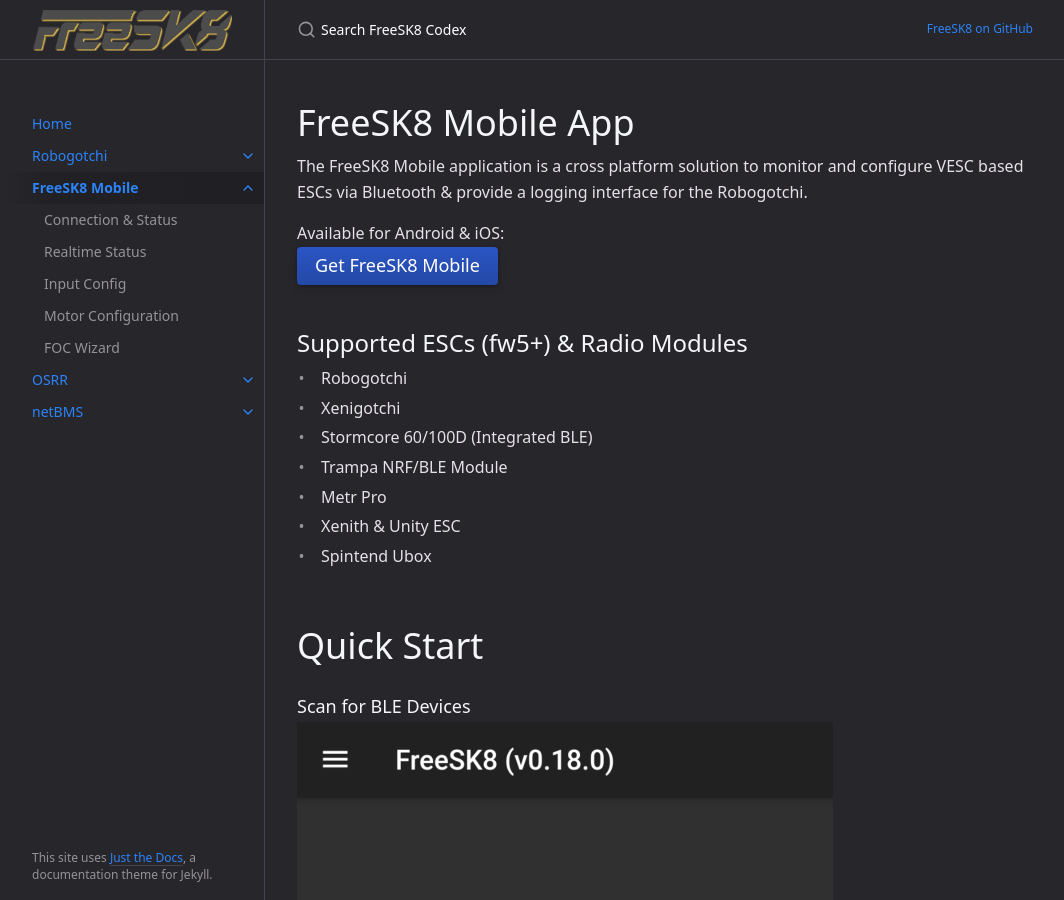
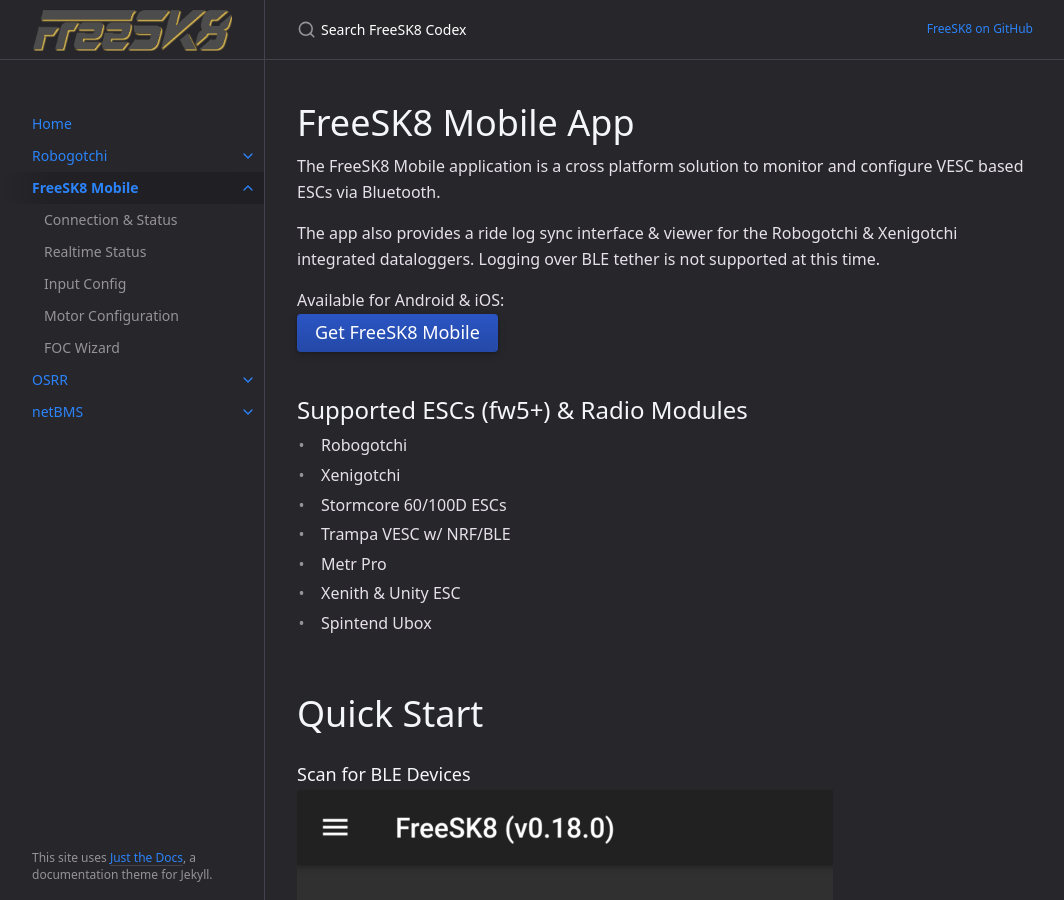
Before and after one commit to FreeSK8/codex, a Jekyll site: the page built from docs/freesk8-mobile/index.md, in a window 1280 px wide and 900 px high. Shown: the whole window, without its empty margins (107-1171 px from the left). Built offline with Jekyll 4.4.1, drawn with Linux system fonts in a browser that asks for light colours; some of the changed text lies outside the part shown.

Commit message:
gotchi docs

```diff
--- a/docs/freesk8-mobile/index.md
+++ b/docs/freesk8-mobile/index.md
@@ -7,7 +7,9 @@ has_children: true
 
 # FreeSK8 Mobile App
 
-The FreeSK8 Mobile application is a cross platform solution to monitor and configure VESC based ESCs via Bluetooth & provide a logging interface for the Robogotchi.
+The FreeSK8 Mobile application is a cross platform solution to monitor and configure VESC based ESCs via Bluetooth.
+
+The app also provides a ride log sync interface & viewer for the Robogotchi & Xenigotchi integrated dataloggers. Logging over BLE tether is not supported at this time.
 
 Available for Android & iOS:
 <br>[Get FreeSK8 Mobile](https://freesk8.app){: .btn .btn-primary .fs-5 .mb-4 .mb-md-0 .mr-2 }
@@ -16,8 +18,8 @@ Available for Android & iOS:
 ## Supported ESCs (fw5+) & Radio Modules
 * Robogotchi
 * Xenigotchi
-* Stormcore 60/100D (Integrated BLE)
-* Trampa NRF/BLE Module
+* Stormcore 60/100D ESCs
+* Trampa VESC w/ NRF/BLE
 * Metr Pro
 * Xenith & Unity ESC
 * Spintend Ubox
```
Also changed, not shown: other parts of docs/freesk8-mobile/index.md (+6 -0 lines).
